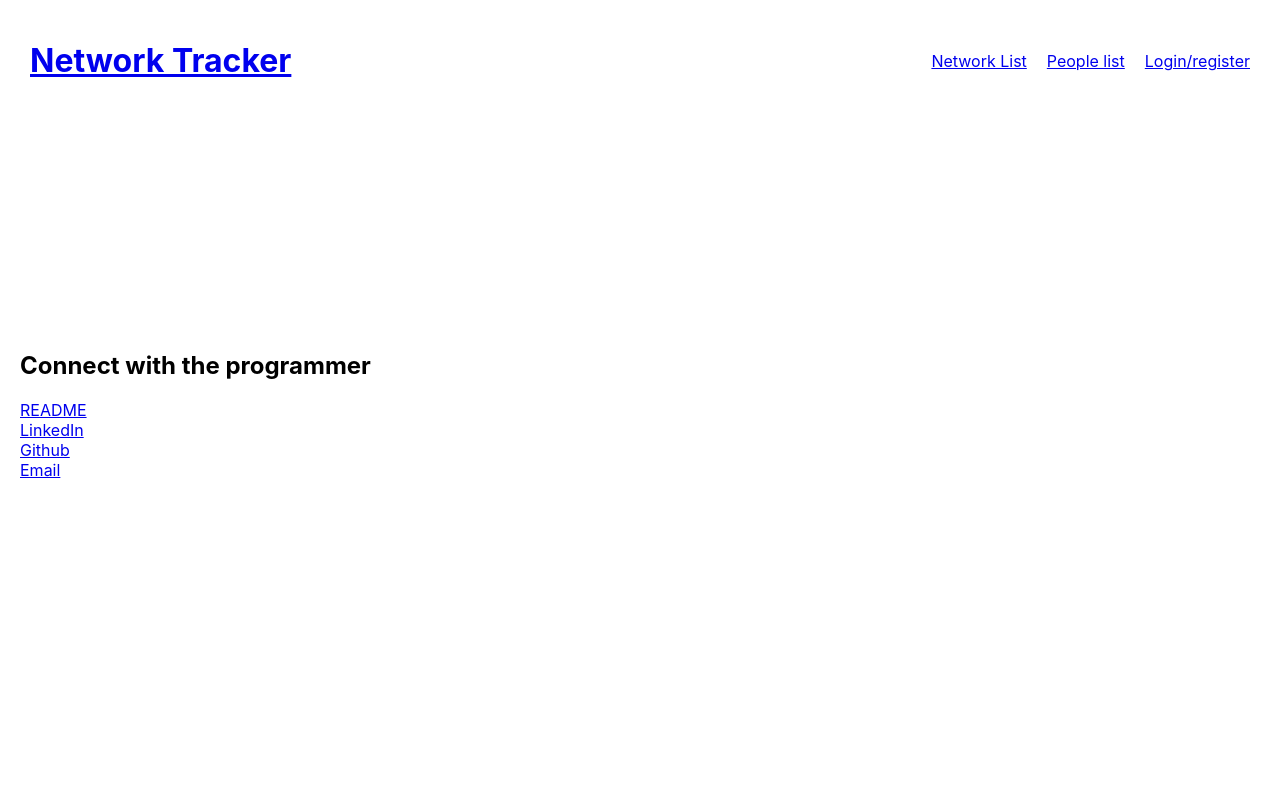
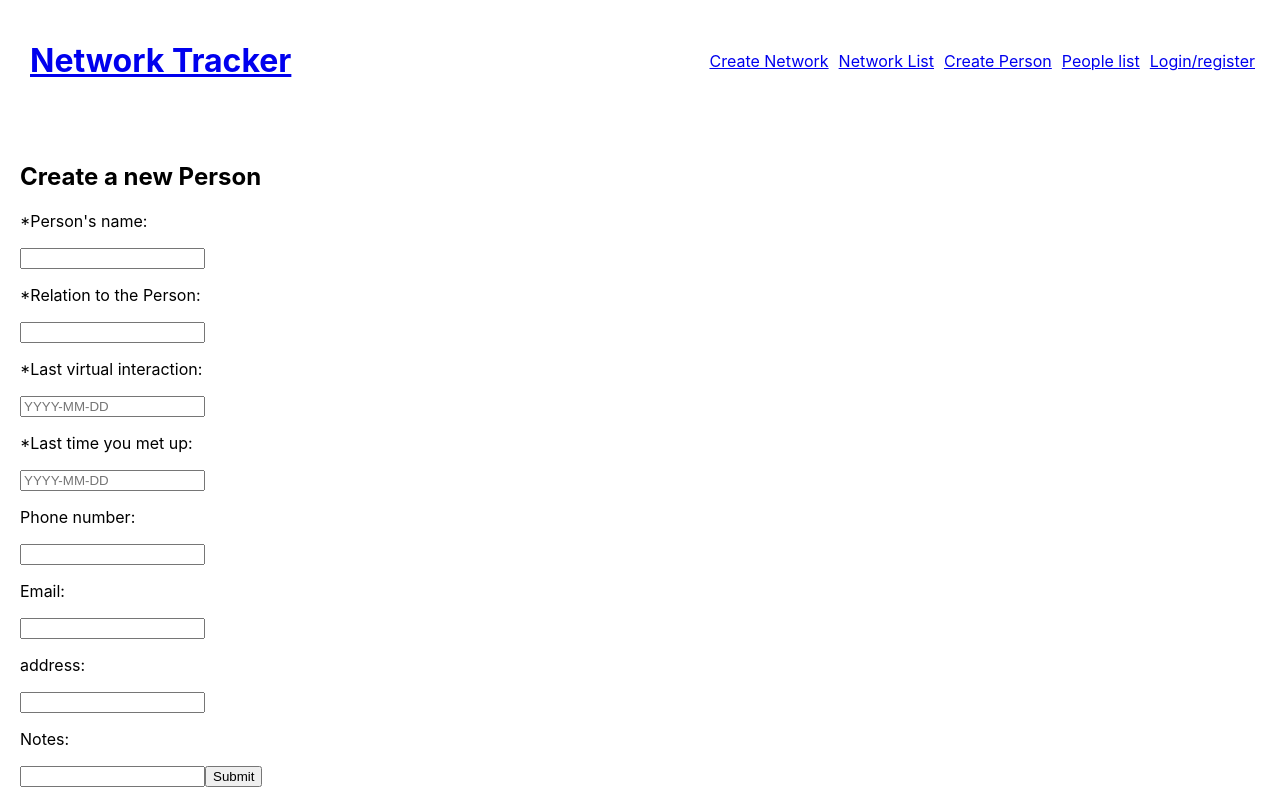
Before and after one commit to desireemoon/network-tracker, a React (Create React App) app in the folder social_tracker/client/: page /new/person in a window 1280 px wide. Shown: the top 800 px of the page. Built offline with nearby package versions, Linux system fonts and the light colour scheme; no server answers.

Commit message:
can create person

```diff
--- a/social_tracker/client/src/App.css
+++ b/social_tracker/client/src/App.css
@@ -31,6 +31,8 @@ footer {
 /* Header */
 .header-container {
   display: flex;
+  flex-wrap: wrap;
+  justify-content: center;
 }
 
 .app-title{
@@ -39,11 +41,13 @@ footer {
 .nav {
   margin-left: auto;
   display: flex;
+  flex-wrap: wrap;
+  justify-content: center;
   align-items: center;
 }
 
 .nav-button {
-  padding: 0 10px;
+  padding: 0 5px;
 }
 
 .log-buttons{
--- a/social_tracker/client/src/App.js
+++ b/social_tracker/client/src/App.js
@@ -6,14 +6,19 @@ import axios from "axios";
 import Header from './components/Header'
 import Home from './components/Home'
 import Footer from './components/Footer'
+
 import Login from './components/Login'
 import UserProfile from './components/UserProfile'
 import Register from './components/Register'
+
 import AllNetworks from './components/AllNetworks';
 import NetworksContainer from './components/NetworkContainer'
+import CreateNetwork from './components/CreateNetwork'
+
 import AllPeople from './components/AllPeople'
 import PeopleContainer from './components/PeopleContainer';
 import PeopleForm from './components/PeopleForm';
+import PersonCreation from './components/CreatePerson'
 
 import './App.css';
 
@@ -42,10 +47,25 @@ class App extends Component {
       networks: [],
       currentNetwork: {},
       networksLoaded: false,
+      networkForm: {
+        name: "",
+        photo: "",
+        people: []
+      },
       people: [],
       currentPerson: {},
       peopleLoaded: false,
       currentUser: null,
+      personForm: {
+        name: "",
+        relation: '',
+        virtual_interaction: '',
+        irl_interaction: '',
+        phone: '',
+        email: '',
+        address: '',
+        notes: "",
+      },
       authFormData: {
         name: "",
         username: "",
@@ -53,6 +73,15 @@ class App extends Component {
         password: ""
       }
     };
+  }
+
+  async componentDidMount() {
+    this.getAllNetworks();
+    this.getAllPeople();
+    const currentUser = await verifyUser();
+    if (currentUser) {
+      this.setState({ currentUser })
+    }
   }
 
   // -------------- AUTH ------------------
@@ -93,22 +122,35 @@ class App extends Component {
   }
 
   // -------------- Networks ------------------
-  getAllNetworks = () => {
-    axios.get("/api/networks").then(jsonRes => {
-      this.setState({
-        networks: jsonRes.data,
-        networksLoaded: true
-      });
-      console.log("jsonres:", jsonRes.data);
-      // console.log("networks:", networks);
-      console.log("state networks", this.state.networks);
-    });
-  };
+  // getAllNetworks = () => {
+  //   axios.get("/api/networks").then(jsonRes => {
+  //     this.setState({
+  //       networks: jsonRes.data,
+  //       networksLoaded: true
+  //     });
+  //     console.log("jsonres:", jsonRes.data);
+  //     // console.log("networks:", networks);
+  //     console.log("state networks", this.state.networks);
+  //   });
+  // };
 
-  handleDeleteNetwork = (removedNetwork) => {
+  getAllNetworks = async () => {
+    const networks = await readAllNetworks();
     this.setState({
-      networks: this.state.networks.filter(network => network.id !== removedNetwork.id)
+      networks: networks,
+      networksLoaded: true
     })
+  }
+  newNetwork = async (e) => {
+    e.preventDefault();
+    const network = await createNetwork(this.state.networkForm);
+    this.setState(prevState => ({
+      networks: [...prevState.networks, network],
+      networkForm: {
+        name: "",
+        photo: ""
+      }
+    }))
   }
 
   setNetwork = (network) => {
@@ -117,22 +159,58 @@ class App extends Component {
     });
   };
 
+  editNetwork = async () => {
+    const { networkForm } = this.state
+    await updateNetwork(networkForm.id, networkForm);
+    this.setState(prevState => (
+      {
+        networks: prevState.networks.map(network => network.id === networkForm.id ? networkForm : network),
+      }
+    ))
+  }
+
+  deleteNetwork = async (id) => {
+    await destroyNetwork(id);
+    this.setState(prevState => ({
+      networks: prevState.networks.filter(network => network.id !== id)
+    }))
+  }
+
+  networkHandleFormChange = (e) => {
+    const { name, value } = e.target;
+    this.setState(prevState => ({
+      networkForm: {
+        ...prevState.networkForm,
+        [name]: value
+      }
+    }))
+  }
+
+  networkMountEditForm = async (id) => {
+    const networks = await readAllNetworks();
+    const network = networks.find(el => el.id === parseInt(id));
+    this.setState({
+      networkForm: network
+    });
+  }
   // -------------- People ------------------
-  getAllPeople = () => {
-    axios.get("/api/people").then(jsonRes => {
-      this.setState({
-        people: jsonRes.data,
-        peopleLoaded: true
-      });
-      console.log("jsonres:", jsonRes.data);
-      // console.log("people:", people);
-      console.log("state people", this.state.people);
-    });
-  };
+  // getAllPeople = () => {
+  //   axios.get("/api/people").then(jsonRes => {
+  //     this.setState({
+  //       people: jsonRes.data,
+  //       peopleLoaded: true
+  //     });
+  //     console.log("jsonres:", jsonRes.data);
+  //     // console.log("people:", people);
+  //     console.log("state people", this.state.people);
+  //   });
+  // };
 
-  handleDeletePerson = (removedPerson) => {
+  getAllPeople = async () => {
+    const people = await readAllPeople();
     this.setState({
-      people: this.state.people.filter(person => person.id !== removedPerson.id)
+      people: people,
+      peopleLoaded: true
     })
   }
 
@@ -145,6 +223,52 @@ class App extends Component {
 
   };
 
+  newPerson = async (e) => {
+    e.preventDefault();
+    const person = await createPerson(this.state.personForm);
+    this.setState(prevState => ({
+      people: [...prevState.people, person],
+      personForm: {
+        name: "",
+        photo: ""
+      }
+    }))
+  }
+
+  editPerson = async () => {
+    const { personForm } = this.state
+    await updatePerson(personForm.id, personForm);
+    this.setState(prevState => (
+      {
+        people: prevState.people.map(person => person.id === personForm.id ? personForm : person),
+      }
+    ))
+  }
+
+  deletePerson = async (id) => {
+    await destroyPerson(id);
+    this.setState(prevState => ({
+      people: prevState.people.filter(person => person.id !== id)
+    }))
+  }
+
+  personHandleFormChange = (e) => {
+    const { name, value } = e.target;
+    this.setState(prevState => ({
+      personForm: {
+        ...prevState.personForm,
+        [name]: value
+      }
+    }))
+  }
+
+  personMountEditForm = async (id) => {
+    const people = await readAllPeople();
+    const person = people.find(el => el.id === parseInt(id));
+    this.setState({
+      personForm: person
+    });
+  }
 
   render() {
     return (
@@ -180,7 +304,7 @@ class App extends Component {
               <UserProfile
                 currentUser={this.state.currentUser}
                 handl
-                 />)} />
+              />)} />
             <Route exact path="/networks" render={() => (
               <AllNetworks
                 getAllNetworks={this.getAllNetworks}
@@ -189,7 +313,7 @@ class App extends Component {
                 networksLoaded={this.networksLoaded}
                 setNetwork={this.setNetwork}
               />)} />
-              <Route exact path="/networks/:id" render={() => (
+            <Route exact path="/networks/:id" render={() => (
               <NetworksContainer
                 currentUser={this.state.currentUser}
                 currentNetwork={this.state.currentNetwork}
@@ -198,8 +322,16 @@ class App extends Component {
                 networksLoaded={this.networksLoaded}
                 setNetwork={this.setNetwork}
                 setPerson={this.setPerson}
-                handleDeleteNetwork={this.handleDeleteNetwork}/>)}
+                handleDeleteNetwork={this.handleDeleteNetwork} />)}
             />
+            <Route
+              path="/new/network"
+              render={() => (
+                <CreateNetwork
+                  handleFormChange={this.networkHandleFormChange}
+                  networkForm={this.state.networkForm}
+                  newNetwork={this.newNetwork} />
+              )} />
             <Route exact path="/people" render={() => (
               <AllPeople
                 currentUser={this.state.currentUser}
@@ -208,7 +340,7 @@ class App extends Component {
                 peopleLoaded={this.peopleLoaded}
                 setPerson={this.setPerson} />)}
             />
-             <Route exact path="/people/:id" render={() => (
+            {/* <Route exact path="/people/:id" render={() => (
               <PeopleContainer
                 currentUser={this.state.currentUser}
                 currentPerson={this.state.currentPerson}
@@ -216,7 +348,7 @@ class App extends Component {
                 people={this.state.people}
                 peopleLoaded={this.peopleLoaded}
                 setPerson={this.setPerson}
-                handleDeletePerson={this.handleDeletePerson}/>)}
+                handleDeletePerson={this.handleDeletePerson} />)}
             />
             <Route exact path="/people/:id/edit" render={() => (
               <PeopleForm
@@ -226,7 +358,37 @@ class App extends Component {
                 people={this.state.people}
                 peopleLoaded={this.peopleLoaded}
                 setPerson={this.setPerson}
-                />)}
+              />)}
+            /> */}
+            <Route
+              path="/new/person"
+              render={() => (
+                <PersonCreation
+                  handleFormChange={this.personHandleFormChange}
+                  personForm={this.state.personForm}
+                  newPerson={this.newPerson} />
+              )} />
+            <Route
+              path="/people/:id"
+              render={(props) => {
+                const { id } = props.match.params;
+                const person = this.state.people.find(el => el.id === parseInt(id));
+                return <PeopleContainer
+                  id={id}
+                  person={person}
+                  handleFormChange={this.personHandleFormChange}
+                  mountEditForm={this.personMountEditForm}
+                  editPerson={this.editPerson}
+                  personForm={this.state.personForm}
+                  deletePerson={this.deletePerson}
+                  currentUser={this.state.currentUser}
+                  currentPerson={this.state.currentPerson}
+                  getAllPeople={this.getAllPeople}
+                  people={this.state.people}
+                  peopleLoaded={this.peopleLoaded}
+                  setPerson={this.setPerson}
+                />
+              }}
             />
           </Switch>
         </main>
--- /dev/null
+++ b/social_tracker/client/src/components/CreatePerson.js
@@ -0,0 +1,67 @@
+import React from 'react';
+import { withRouter } from 'react-router-dom';
+
+function PersonCreation(props) {
+    return (
+        <div className="create-form" >
+            <h2>Create a new Person</h2>
+            <form onSubmit={props.newPerson}>
+                <p>*Person's name:</p>
+                <input
+                    type="text"
+                    name="name"
+                    value={props.personForm.name}
+                    onChange={props.handleFormChange} />
+                <p>*Relation to the Person:</p>
+                <input
+                    type="text"
+                    name="relation"
+                    value={props.personForm.relation}
+                    onChange={props.handleFormChange} />
+                <p>*Last virtual interaction:</p>
+                <input
+                    type="text"
+                    placeholder="YYYY-MM-DD"
+                    name="virtual_interaction"
+                    value={props.personForm.virtual_interaction}
+                    onChange={props.handleFormChange} />
+                <p>*Last time you met up:</p>
+                <input
+                    type="text"
+                    placeholder="YYYY-MM-DD"
+                    name="irl_interaction"
+                    value={props.personForm.irl_interaction}
+                    onChange={props.handleFormChange} />
+                <p>Phone number:</p>
+                <input
+                    type="tel"
+                    name="phone"
+                    value={props.personForm.phone}
+                    onChange={props.handleFormChange} />
+                <p>Email:</p>
+                <input
+                    type="email"
+                    name="email"
+                    value={props.personForm.email}
+
+                    onChange={props.handleFormChange} />
+                <p>address:</p>
+                <input
+                    type="text"
+                    name="address"
+                    value={props.personForm.address}
+                    onChange={props.handleFormChange} />
+                <p>Notes:</p>
+                <input
+                    type="text"
+                    name="notes"
+                    value={props.personForm.notes}
+                    onChange={props.handleFormChange} />
+                    <input type="submit" name="submit"/>
+            </form>
+            <p>* Indicates the field is required.</p>
+        </div >
+    )
+}
+
+export default withRouter(PersonCreation);
--- a/social_tracker/client/src/components/Header.js
+++ b/social_tracker/client/src/components/Header.js
@@ -13,8 +13,14 @@ const Header = (props) => {
             <Link to="/"><h1>Network Tracker</h1></Link>
             </div>
             <div className="nav">
+            <div className="nav-button">
+                    <Link to="/networks">Create Network</Link>
+                </div>
                 <div className="nav-button">
                     <Link to="/networks">Network List</Link>
+                </div>
+                <div className="nav-button">
+                    <Link to="/new/person">Create Person</Link>
                 </div>
                 <div className="nav-button">
                     <Link to="/people">People list</Link>
--- a/social_tracker/client/src/services/api-helper.js
+++ b/social_tracker/client/src/services/api-helper.js
@@ -47,7 +47,7 @@ const updateNetwork = async (id, data) => {
   const resp = await api.put(`/api/networks/${id}`, { network: data })
   return resp.data
 }
-
+//people: person
 const destroyNetwork = async (id) => {
   const resp = await api.delete(`/api/networks/${id}`)
   return resp.data
```
Also changed, not shown: social_tracker/client/src/components/PeopleContainer.js (+0 -29 lines), social_tracker/client/src/components/CreateNetwork.js (added).
